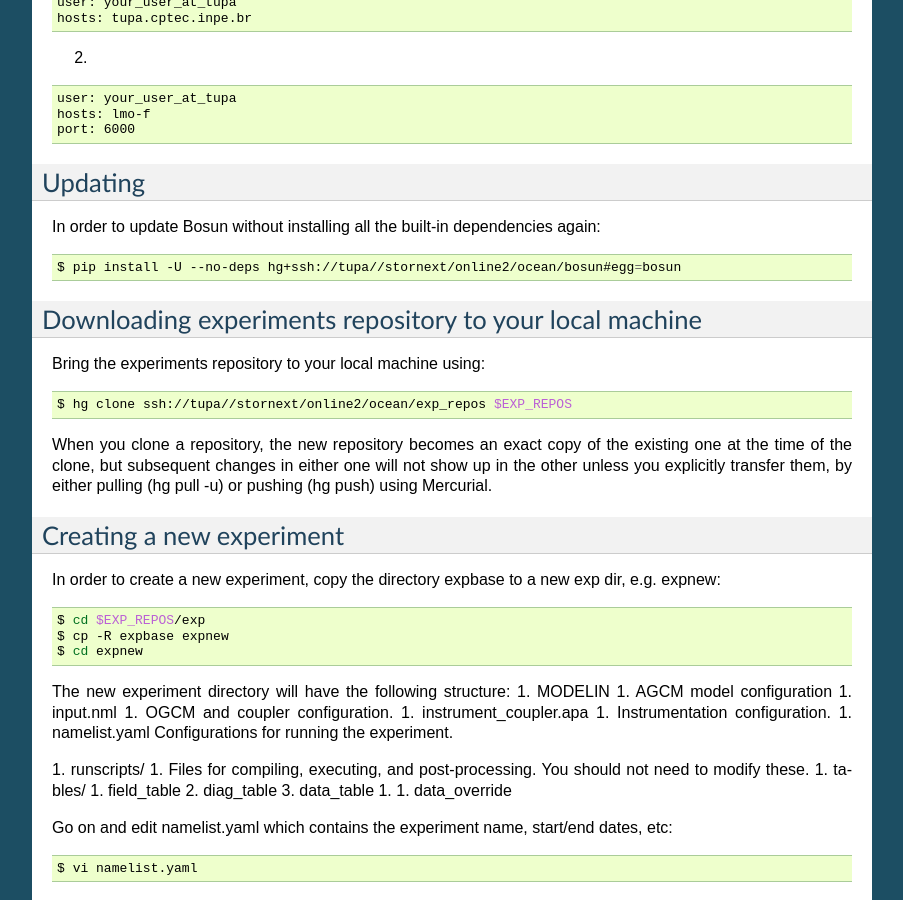
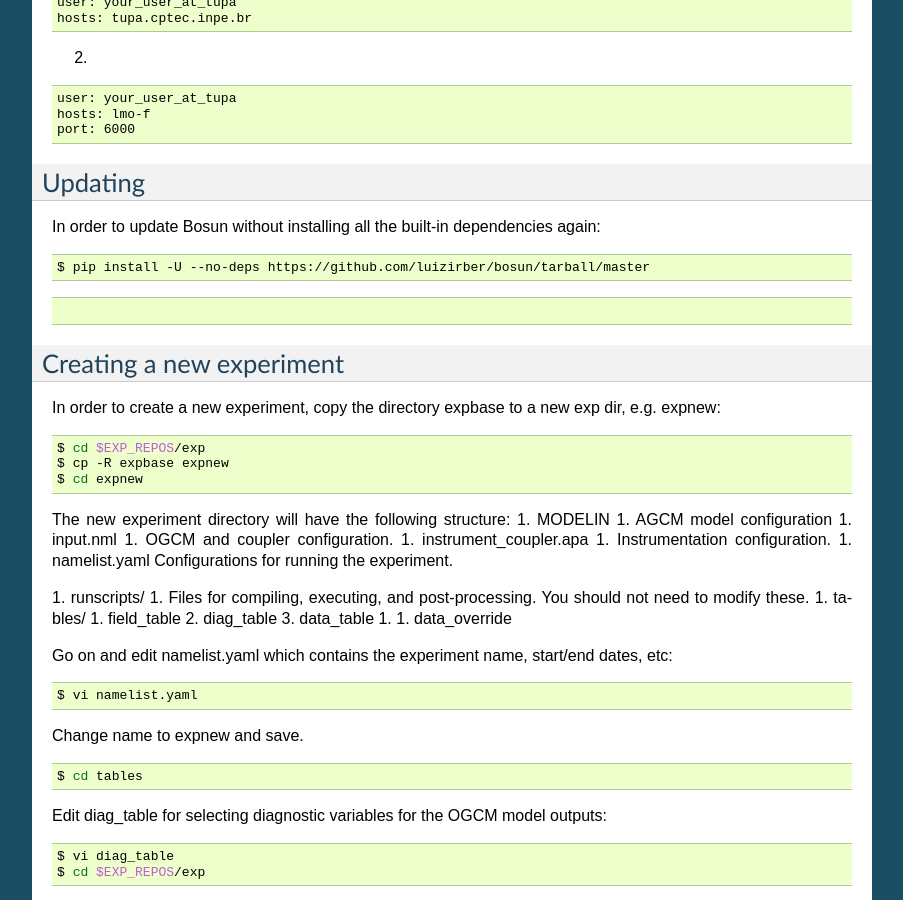
Before and after one commit to luizirber/bosun, a Sphinx documentation site: the page built from docs/bosun.rst, in a window 1280 px wide and 900 px high, scrolled down 1391 px. Shown: the whole window, without its empty margins (198-1101 px from the left). Built offline with Sphinx 7.4.7, drawn with Linux system fonts in a browser that asks for light colours; some of the changed text lies outside the part shown.

Commit message:
Commented out repo download section, need to rewrite it

```diff
--- a/docs/bosun.rst
+++ b/docs/bosun.rst
@@ -121,27 +121,27 @@
 
 .. code-block:: bash
 
-  $ pip install -U --no-deps hg+ssh://tupa//stornext/online2/ocean/bosun#egg=bosun
+  $ pip install -U --no-deps https://github.com/luizirber/bosun/tarball/master
 
 
 
-********************************************************
-Downloading experiments repository to your local machine
-********************************************************
+.. ********************************************************
+.. Downloading experiments repository to your local machine
+.. ********************************************************
 
 
-Bring the experiments repository to your local machine using:
+.. Bring the experiments repository to your local machine using:
 
 
 .. code-block:: bash
 
-  $ hg clone ssh://tupa//stornext/online2/ocean/exp_repos $EXP_REPOS
+..  $ hg clone ssh://tupa//stornext/online2/ocean/exp_repos $EXP_REPOS
 
 
-When you clone a repository, the new repository becomes an exact copy of the
-existing one at the time of the clone, but subsequent changes in either one will
-not show up in the other unless you explicitly transfer them, by either pulling
-(hg pull -u) or pushing (hg push) using Mercurial.
+.. When you clone a repository, the new repository becomes an exact copy of the
+.. existing one at the time of the clone, but subsequent changes in either one will
+.. not show up in the other unless you explicitly transfer them, by either pulling
+.. (hg pull -u) or pushing (hg push) using Mercurial.
 
 *************************
 Creating a new experiment
```
